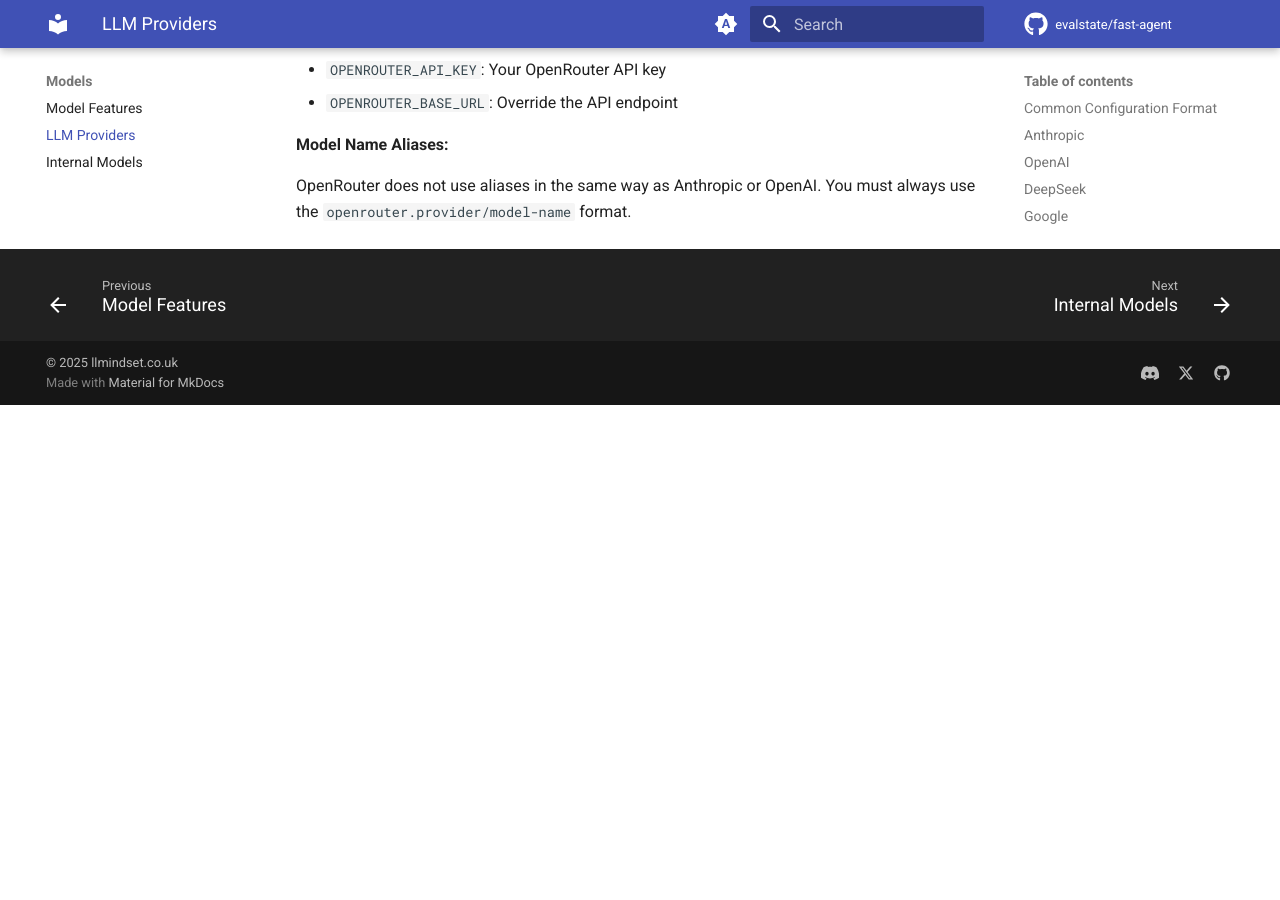
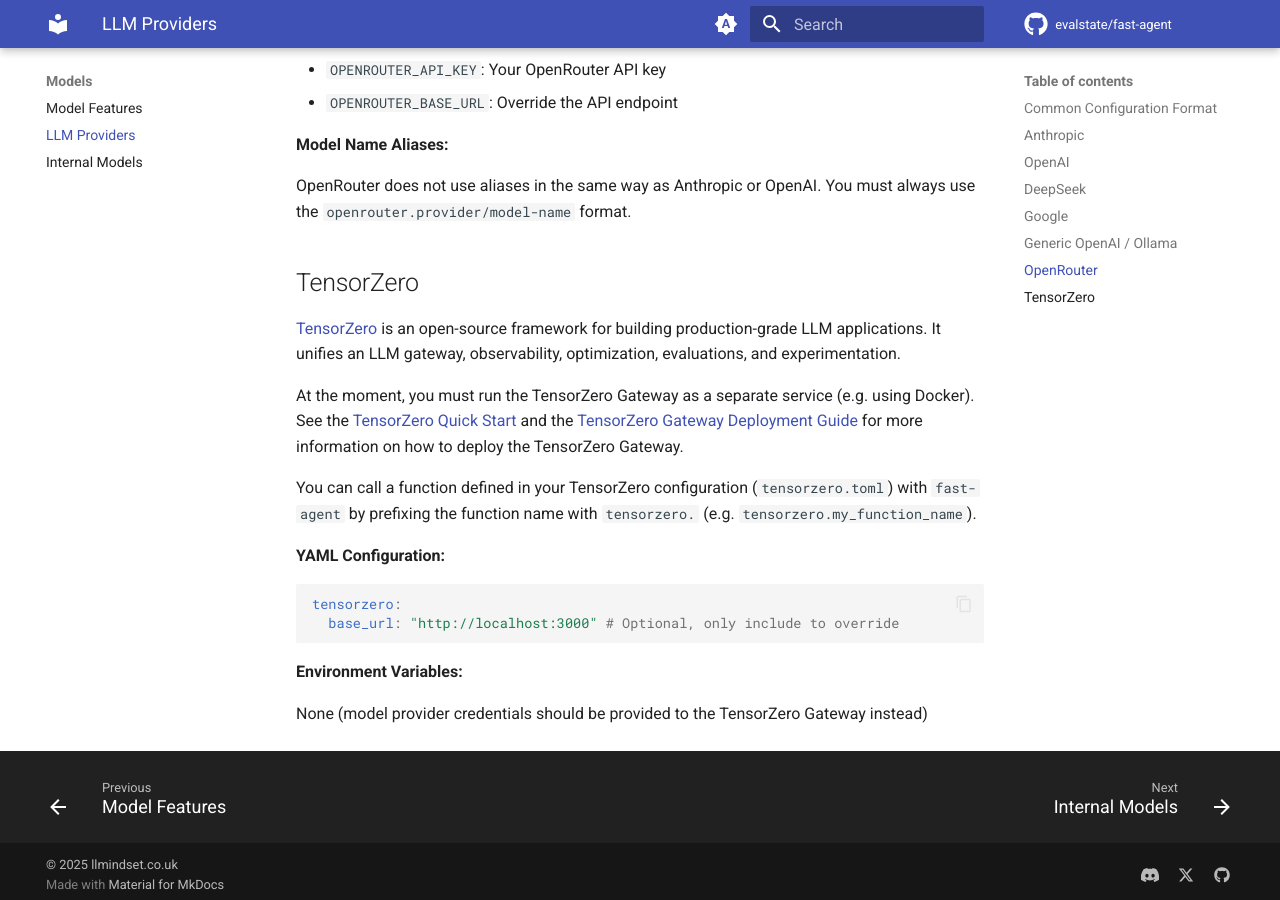
Before and after one commit to evalstate/fast-agent-docs, an MkDocs documentation site: the page built from docs/models/llm_providers.md, in a window 1280 px wide and 900 px high, scrolled down 4558 px. Built offline with MkDocs 1.6.1 and Material for MkDocs 9.7.7, drawn with Linux system fonts in a browser that asks for light colours; comment, search, counter and statistics services are not loaded; before the commit the page ends 4963 px from its top, so only the background shows below that.

Commit message:
Add TensorZero to the docs

````diff
--- a/docs/models/llm_providers.md
+++ b/docs/models/llm_providers.md
@@ -174,3 +174,24 @@
 **Model Name Aliases:**
 
 OpenRouter does not use aliases in the same way as Anthropic or OpenAI. You must always use the `openrouter.provider/model-name` format.
+
+## TensorZero
+
+[TensorZero](https://tensorzero.com/) is an open-source framework for building production-grade LLM applications.
+It unifies an LLM gateway, observability, optimization, evaluations, and experimentation.
+
+At the moment, you must run the TensorZero Gateway as a separate service (e.g. using Docker).
+See the [TensorZero Quick Start](https://tensorzero.com/docs/quickstart) and the [TensorZero Gateway Deployment Guide](https://www.tensorzero.com/docs/gateway/deployment/) for more information on how to deploy the TensorZero Gateway.
+
+You can call a function defined in your TensorZero configuration (`tensorzero.toml`) with `fast-agent` by prefixing the function name with `tensorzero.` (e.g. `tensorzero.my_function_name`).
+
+**YAML Configuration:**
+
+```yaml
+tensorzero:
+  base_url: "http://localhost:3000" # Optional, only include to override
+```
+
+**Environment Variables:**
+
+None (model provider credentials should be provided to the TensorZero Gateway instead)
````
Also changed, not shown: docs/models/index.md (+2 -1 lines), docs/ref/config_file.md (+9 -0 lines).
